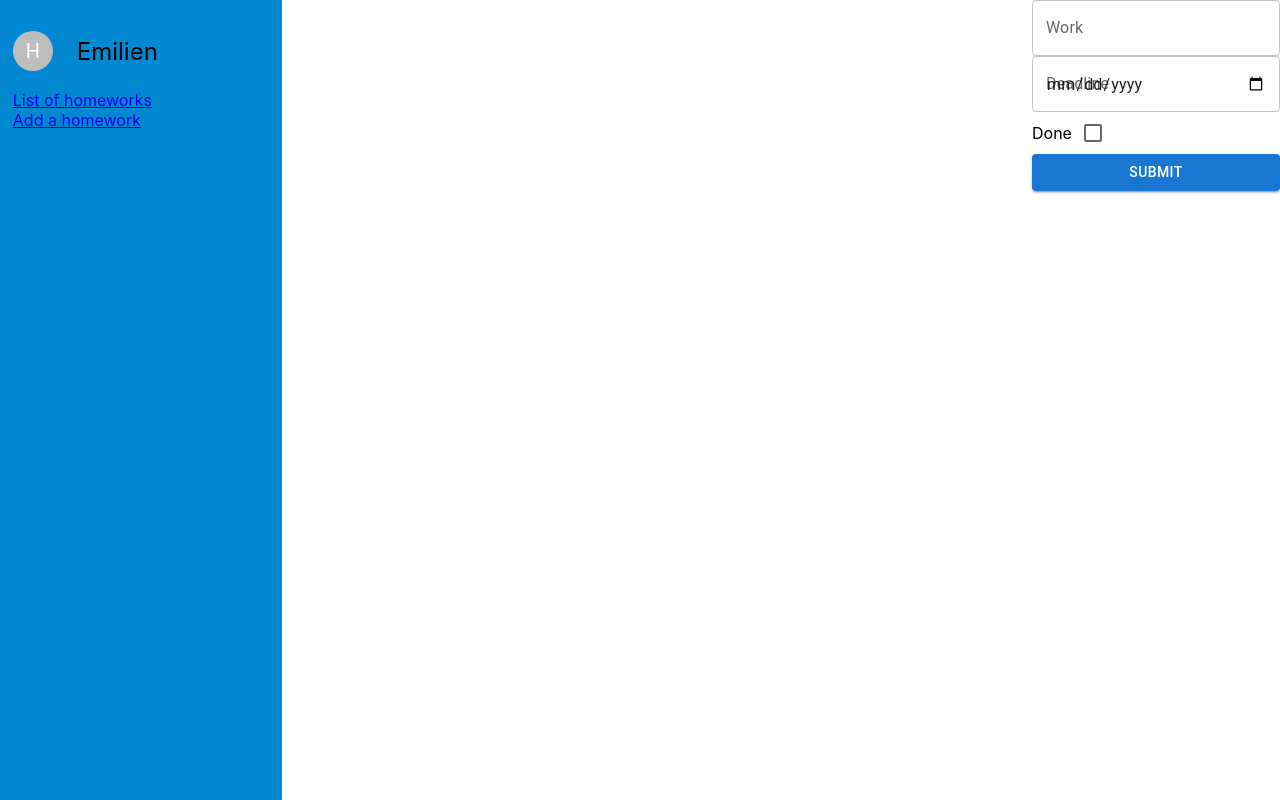
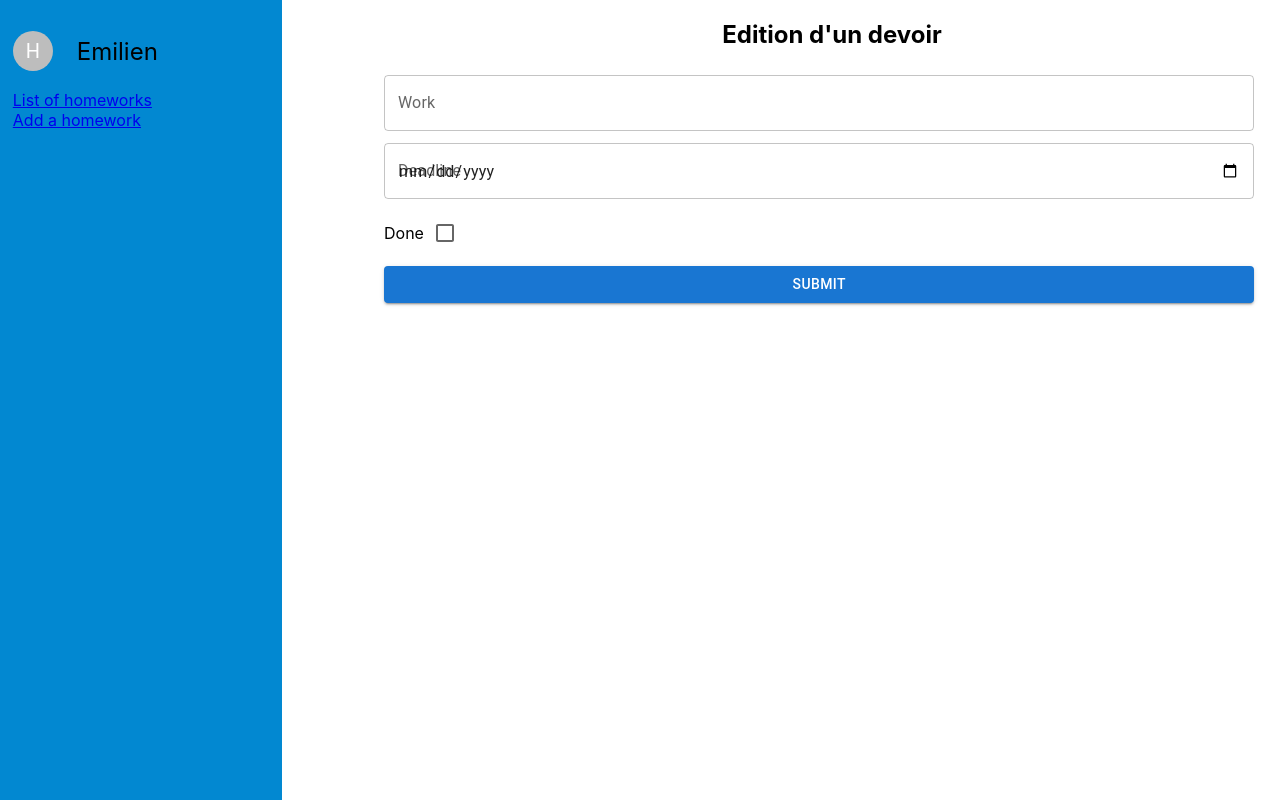
Before and after one commit to eparisLR/Homeworks-front, a React (Create React App) app: page /modify/1 in a window 1280 px wide. Built offline with nearby package versions, Linux system fonts and the light colour scheme; no server answers.

Commit message:
:sparkles: : styling edit form

```diff
--- a/src/components/homeworks/HomeworksEdit.js
+++ b/src/components/homeworks/HomeworksEdit.js
@@ -43,9 +43,9 @@ const HomeworksEdit = (props) => {
         },
     });
     return(
-        <div>
-          <form onSubmit={formik.handleSubmit} style={{minHeight: '20vh'}}>
-            <Box sx={{ display: 'flex', flexDirection: 'column'}}>
+        <div style={{ display: 'flex', justifyContent: 'center', minWidth: '70vw', flexDirection: 'column'}}>
+          <h2>Edition d'un devoir</h2>
+          <form onSubmit={formik.handleSubmit} style={{minHeight: '30vh',marginRight: '2vw', display: 'flex', flexDirection: 'column', justifyContent: 'space-around'}}>
               <TextField id="work" name="work" type="text" onChange={formik.handleChange} value={formik.values.work} label="Work" variant="outlined" />
               <TextField id="deadline" name="deadline" type="date" onChange={formik.handleChange} value={formik.values.deadline} label="Deadline" variant="outlined" />
             <Box sx={{ display: 'flex', alignItems: 'center'}}>
@@ -60,7 +60,6 @@ const HomeworksEdit = (props) => {
             </Box>
 
             <Button variant="contained"type="submit">Submit</Button>
-            </Box>
         </form>
         </div>
     )
```
